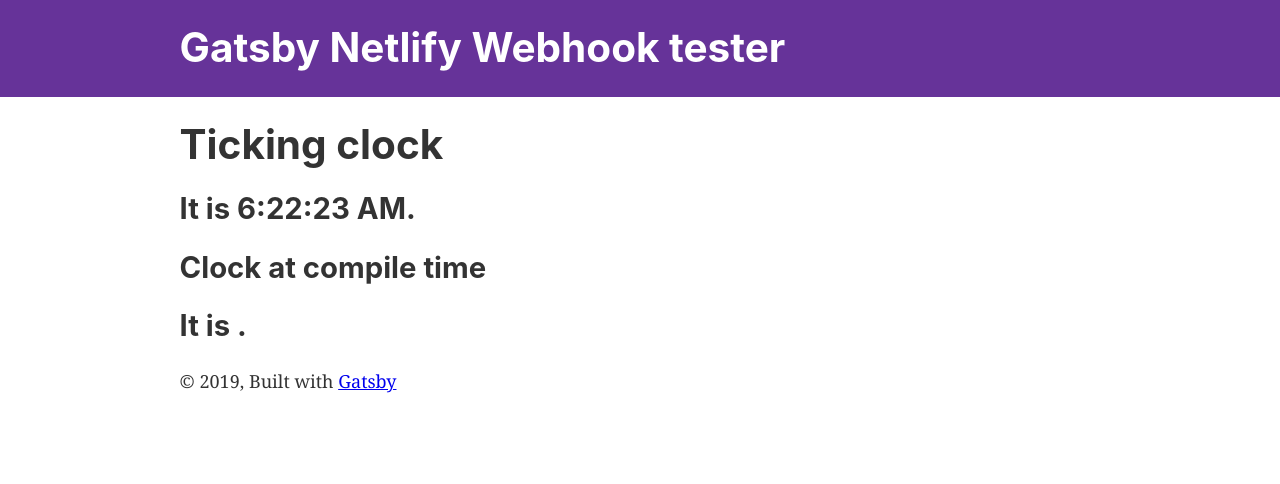
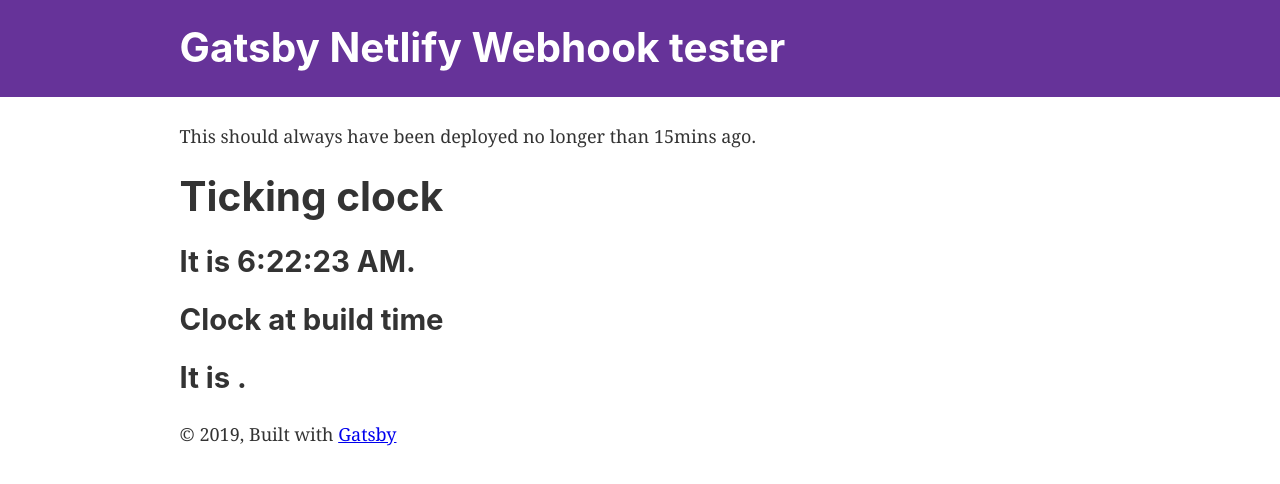
Before and after one commit to n8-dev/test-netlify-webhooks, a Gatsby site: page / in a window 1280 px wide. Built offline with nearby package versions, Linux system fonts and the light colour scheme; Gatsby itself is replaced by a stand-in of ours.

Commit message:
💬 Copy changes

```diff
--- a/src/components/StaticClock.js
+++ b/src/components/StaticClock.js
@@ -4,7 +4,7 @@
 
         return (
             <>
-                <h2>Clock at compile time</h2>
+                <h2>Clock at build time</h2>
                 <h2>It is {process.env.MY_VAR_EN}.</h2>
             </>
         );
--- a/src/pages/index.js
+++ b/src/pages/index.js
@@ -8,6 +8,7 @@
 const IndexPage = () => (
     <Layout>
         <SEO title="Home"/>
+        <p>This should always have been deployed no longer than 15mins ago.</p>
         <Clock/>
 
         <StaticClock />
```
